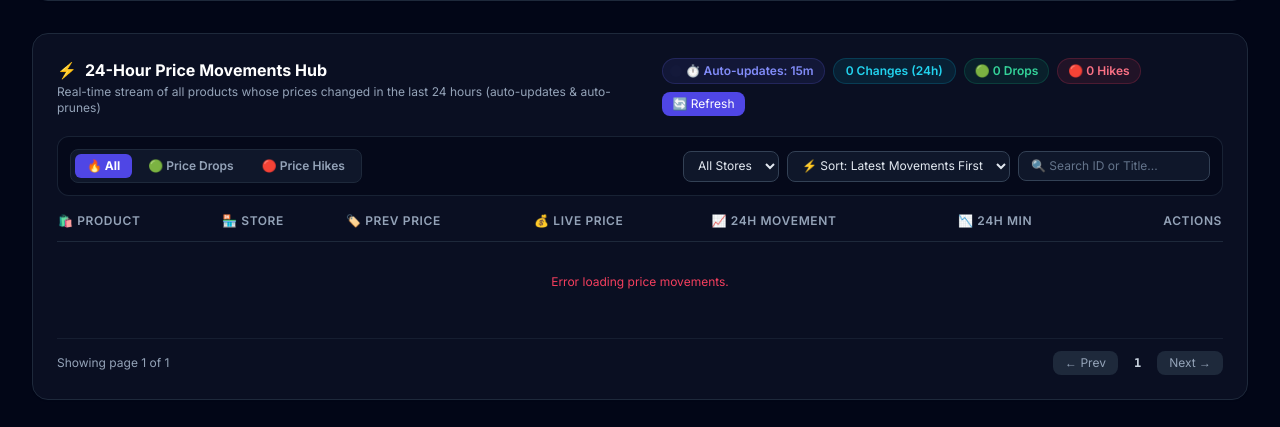
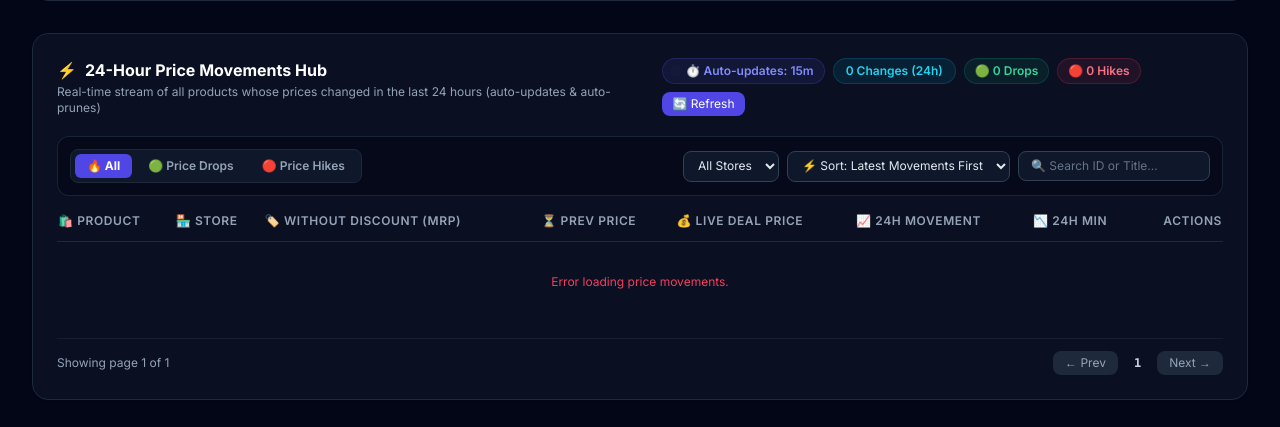
Before and after one commit to budgetyby/budgetyby, a FastAPI app: page / in a window 1280 px wide. Shown: the part 688-1115 px from the top of the page. Run offline with FastAPI, Linux system fonts and the light colour scheme; parts of the project's set-up code (start-up, migrations or seed data) failed here and were passed over; some libraries are stand-ins or nearby versions.

Commit message:
Add Without Discount (MRP) column with % savings to 24-Hour Price Movements Hub

```diff
--- a/budgetby/dashboard/templates/index.html
+++ b/budgetby/dashboard/templates/index.html
@@ -86,7 +86,7 @@
                     document.getElementById('movNextBtn').disabled = data.page >= data.total_pages;
 
                 if (!data.products || data.products.length === 0) {
-                    tbody.innerHTML = '<tr><td colspan="7" class="py-8 text-center text-slate-500">No price movements found for current filters (older than 24h items are auto-pruned).</td></tr>';
+                    tbody.innerHTML = '<tr><td colspan="8" class="py-8 text-center text-slate-500">No price movements found for current filters (older than 24h items are auto-pruned).</td></tr>';
                     return;
                 }
 
@@ -110,6 +110,11 @@
                         ? `<img src="${p.image_url}" class="w-8 h-8 object-contain rounded bg-slate-950 p-0.5 shrink-0 border border-slate-800" onerror="this.style.display='none'">`
                         : `<div class="w-8 h-8 rounded bg-slate-800 flex items-center justify-center text-slate-400 text-[10px] shrink-0 font-bold">#${p.id}</div>`;
 
+                    const mrpVal = Number(p.mrp || p.old_price || p.new_price);
+                    const newPriceVal = Number(p.new_price);
+                    const hasDiscount = mrpVal > newPriceVal;
+                    const discountPct = hasDiscount ? Math.round(((mrpVal - newPriceVal) / mrpVal) * 100) : 0;
+
                     html += `
                         <tr class="hover:bg-slate-800/40 transition">
                             <td class="py-3 px-2 flex items-center gap-2.5 max-w-xs">
@@ -122,8 +127,14 @@
                             <td class="py-3 px-2">
                                 <span class="px-2 py-0.5 rounded text-[10px] font-bold uppercase border ${sBadge}">${p.platform}</span>
                             </td>
+                            <td class="py-3 px-2 font-mono text-xs">
+                                <span class="text-slate-300 font-bold font-mono">₹${mrpVal.toLocaleString('en-IN')}</span>
+                                ${hasDiscount ? `<div class="text-[10px] text-emerald-400 font-bold font-sans">${discountPct}% OFF</div>` : ''}
+                            </td>
                             <td class="py-3 px-2 text-slate-400 line-through font-mono text-xs">₹${Number(p.old_price).toLocaleString('en-IN')}</td>
-                            <td class="py-3 px-2 text-white font-bold font-mono text-xs">₹${Number(p.new_price).toLocaleString('en-IN')}</td>
+                            <td class="py-3 px-2">
+                                <div class="text-white font-bold font-mono text-xs">₹${newPriceVal.toLocaleString('en-IN')}</div>
+                            </td>
                             <td class="py-3 px-2">${movBadge}</td>
                             <td class="py-3 px-2 text-emerald-400/80 font-mono text-xs">₹${Number(p.today_min_price || p.new_price).toLocaleString('en-IN')}</td>
                             <td class="py-3 px-2 text-right">
@@ -139,7 +150,7 @@
 
             } catch (err) {
                 console.error("Error loading 24h movements:", err);
-                tbody.innerHTML = '<tr><td colspan="7" class="py-8 text-center text-rose-500">Error loading price movements.</td></tr>';
+                tbody.innerHTML = '<tr><td colspan="8" class="py-8 text-center text-rose-500">Error loading price movements.</td></tr>';
             }
         }
 
@@ -451,15 +462,16 @@
                         <tr class="border-b border-slate-800 text-slate-400 uppercase tracking-wider">
                             <th class="pb-3 font-semibold">🛍️ Product</th>
                             <th class="pb-3 font-semibold">🏪 Store</th>
-                            <th class="pb-3 font-semibold">🏷️ Prev Price</th>
-                            <th class="pb-3 font-semibold">💰 Live Price</th>
+                            <th class="pb-3 font-semibold">🏷️ Without Discount (MRP)</th>
+                            <th class="pb-3 font-semibold">⏳ Prev Price</th>
+                            <th class="pb-3 font-semibold">💰 Live Deal Price</th>
                             <th class="pb-3 font-semibold">📈 24h Movement</th>
                             <th class="pb-3 font-semibold">📉 24h Min</th>
                             <th class="pb-3 font-semibold text-right">Actions</th>
                         </tr>
                     </thead>
                     <tbody id="movementsTableBody" class="divide-y divide-slate-800/60 text-slate-300">
-                        <tr><td colspan="7" class="py-8 text-center text-slate-500">Loading 24-hour price movements...</td></tr>
+                        <tr><td colspan="8" class="py-8 text-center text-slate-500">Loading 24-hour price movements...</td></tr>
                     </tbody>
                 </table>
             </div>
```
